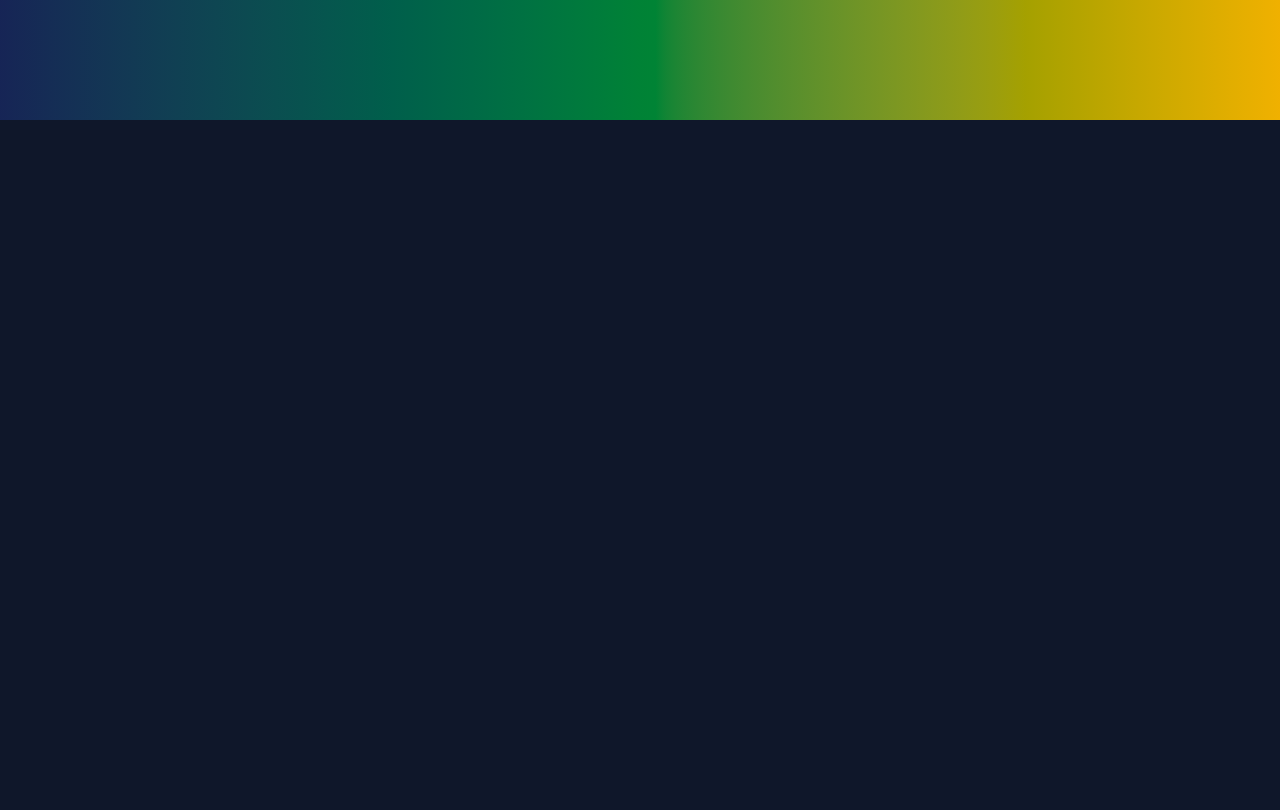
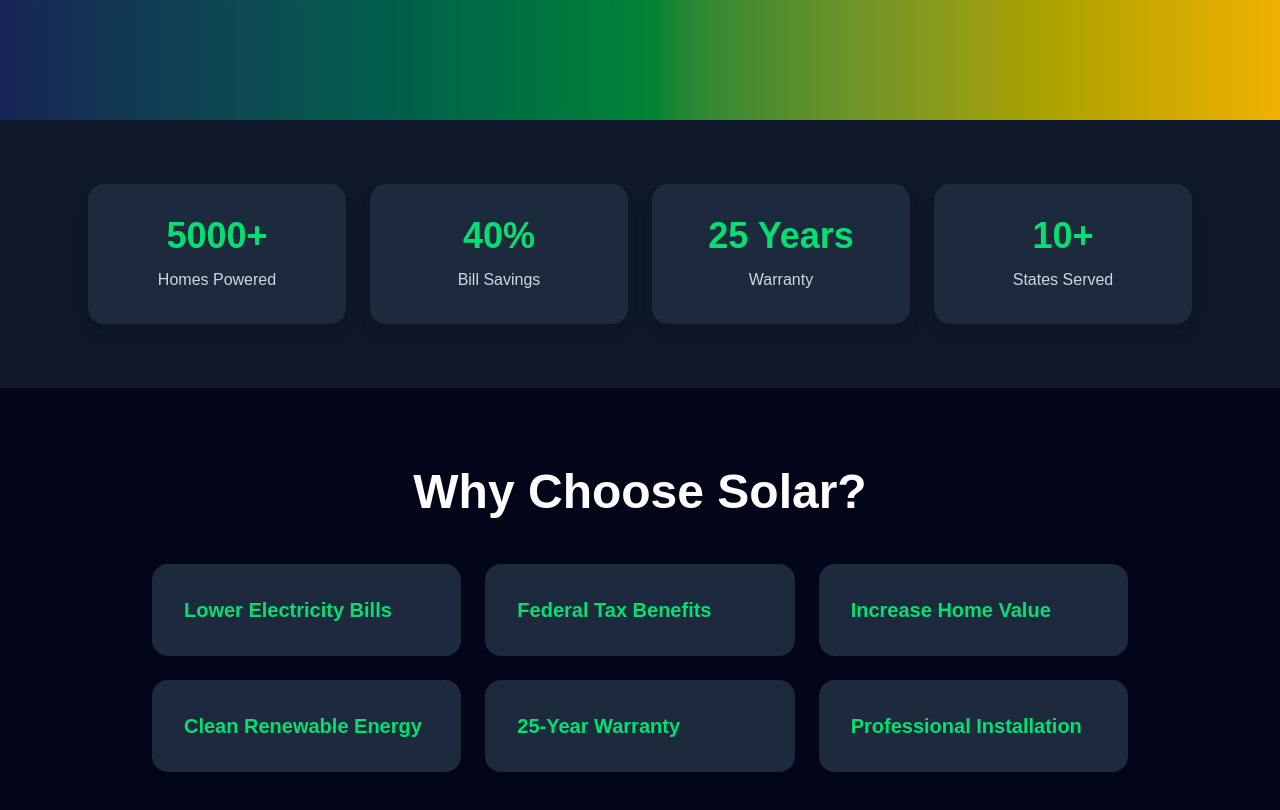
Before and after one commit to rahulsingh81069/solar-energy-website, a React (Vite) app: page / in a window 1280 px wide. Shown: the part 760-1570 px from the top of the page. Before the commit the page ends 880 px from the top, so only its background shows below. Built offline with nearby package versions, Linux system fonts and the light colour scheme.

Commit message:
Added stats and features section

```diff
--- a/src/App.jsx
+++ b/src/App.jsx
@@ -1,11 +1,15 @@
 import Navbar from "./components/Navbar";
 import Hero from "./components/Hero";
+import Stats from "./components/Stats";
+import Features from "./components/Features";
 
 function App() {
   return (
     <>
       <Navbar />
       <Hero />
+      <Stats />
+      <Features />
     </>
   );
 }
--- /dev/null
+++ b/src/components/Features.jsx
@@ -0,0 +1,37 @@
+export default function Features() {
+  const features = [
+    "Lower Electricity Bills",
+    "Federal Tax Benefits",
+    "Increase Home Value",
+    "Clean Renewable Energy",
+    "25-Year Warranty",
+    "Professional Installation",
+  ];
+
+  return (
+    <section className="py-20 bg-slate-950">
+
+      <div className="text-center mb-12">
+        <h2 className="text-5xl font-bold">
+          Why Choose Solar?
+        </h2>
+      </div>
+
+      <div className="max-w-5xl mx-auto grid md:grid-cols-3 gap-6 px-6">
+
+        {features.map((item, index) => (
+          <div
+            key={index}
+            className="bg-slate-800 p-8 rounded-2xl"
+          >
+            <h3 className="text-xl font-semibold text-green-400">
+              {item}
+            </h3>
+          </div>
+        ))}
+
+      </div>
+
+    </section>
+  );
+}
--- /dev/null
+++ b/src/components/Stats.jsx
@@ -0,0 +1,31 @@
+export default function Stats() {
+  const stats = [
+    { number: "5000+", label: "Homes Powered" },
+    { number: "40%", label: "Bill Savings" },
+    { number: "25 Years", label: "Warranty" },
+    { number: "10+", label: "States Served" },
+  ];
+
+  return (
+    <section className="bg-slate-900 py-16">
+      <div className="max-w-6xl mx-auto grid grid-cols-1 md:grid-cols-4 gap-6 px-6">
+
+        {stats.map((item, index) => (
+          <div
+            key={index}
+            className="bg-slate-800 rounded-2xl p-8 text-center shadow-lg"
+          >
+            <h2 className="text-4xl font-bold text-green-400">
+              {item.number}
+            </h2>
+
+            <p className="mt-3 text-gray-300">
+              {item.label}
+            </p>
+          </div>
+        ))}
+
+      </div>
+    </section>
+  );
+}
```
